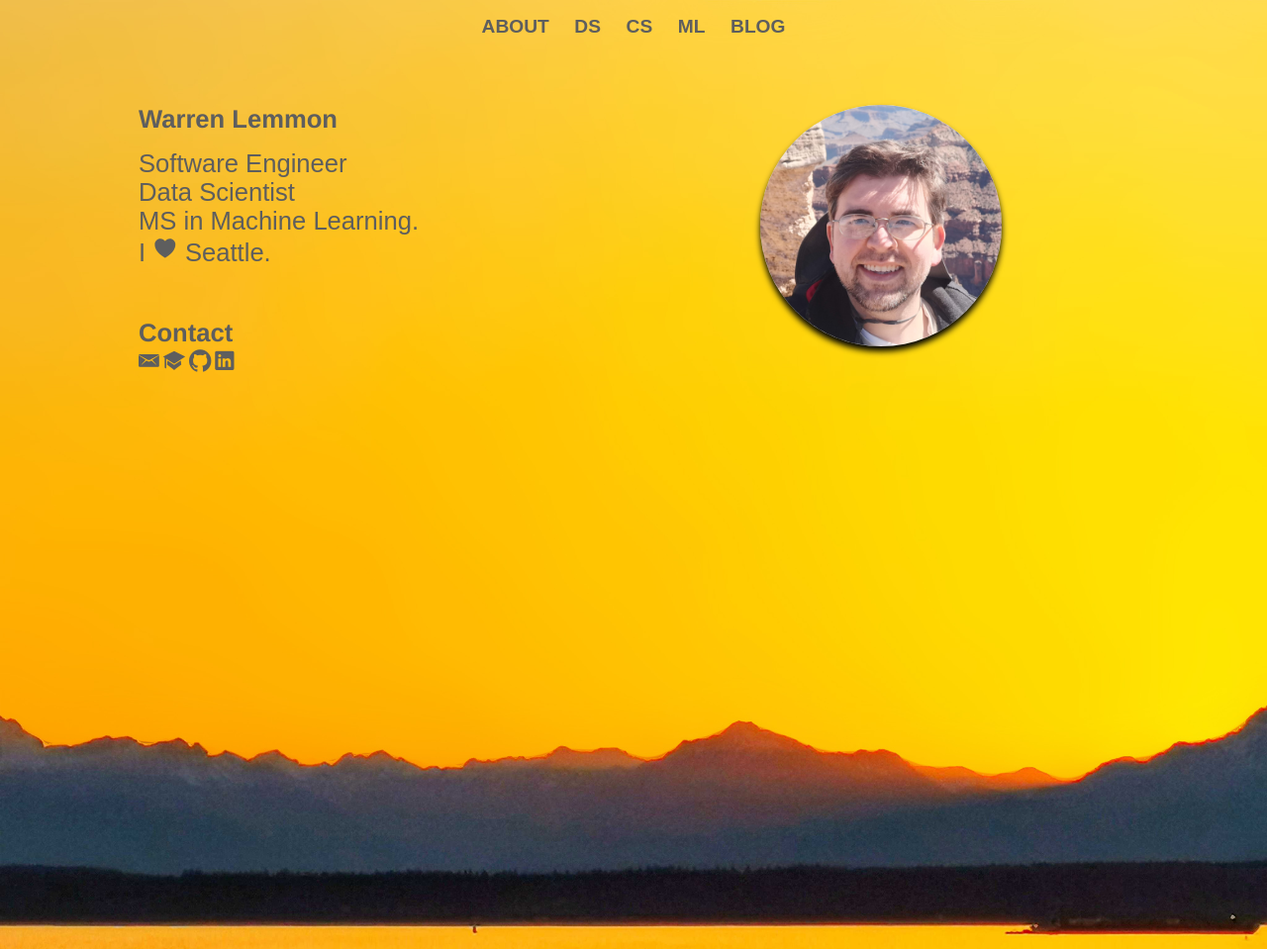
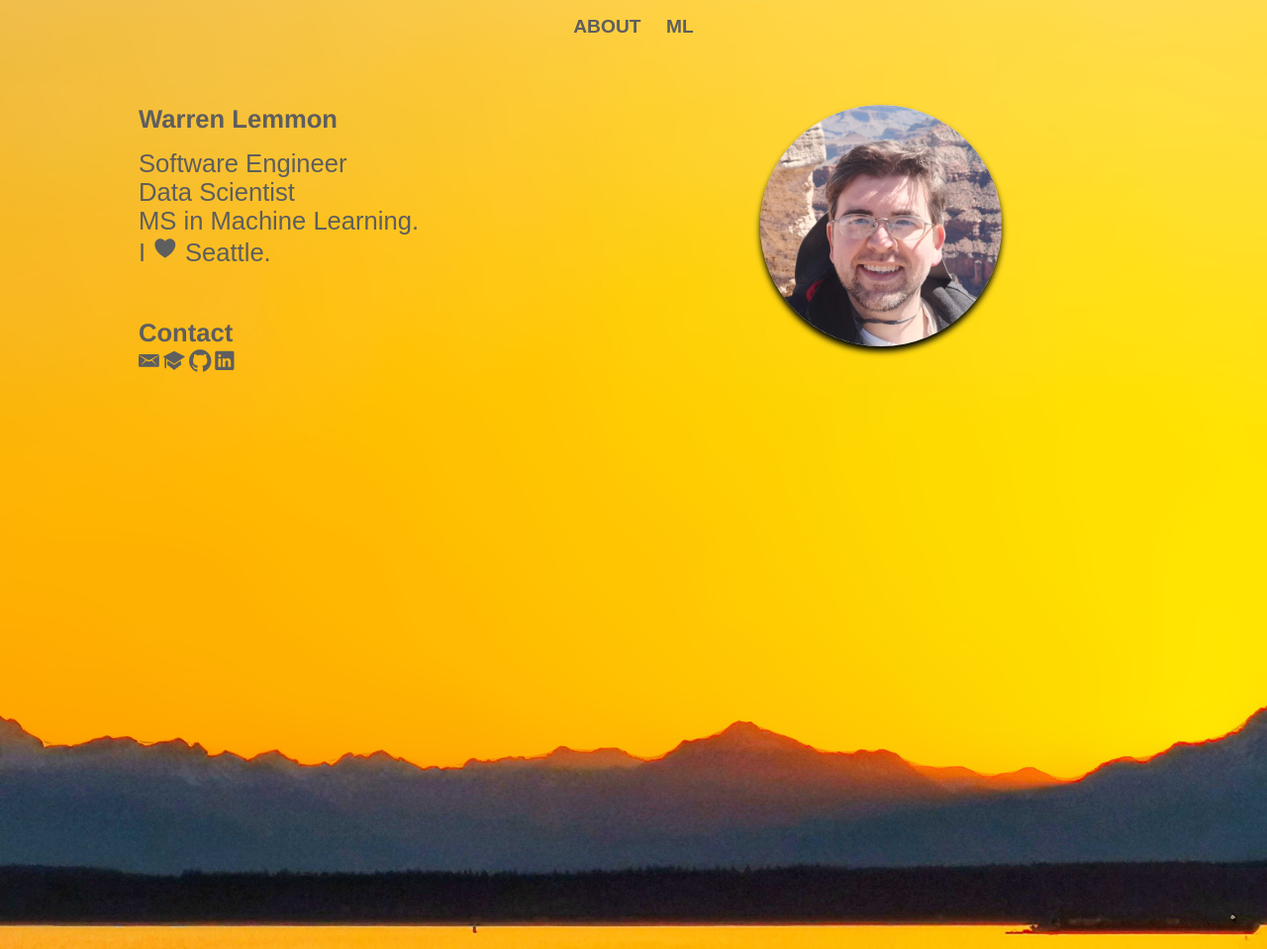
Before and after one commit to wlemmon/wlemmon.github.io, a Jekyll site: the page built from index.html, in a window 1280 px wide and 959 px high. Shown: the whole window at 99% size. Built offline with Jekyll 4.4.1, drawn with Linux system fonts in a browser that asks for light colours; nearby versions of some CDN libraries; some web fonts are replaced.

Commit message:
turning off incomplete pages.

```diff
--- a/_layouts/default.html
+++ b/_layouts/default.html
@@ -19,10 +19,10 @@
     <nav class="nav-primary">
       <ul>
         <li><a class='header-link' href="/">About</a></li>
-        <li><a class='header-link' href="/ds">DS</a></li>
-        <li><a class='header-link' href="/cs">CS</a></li>
+        <!--<li><a class='header-link' href="/ds">DS</a></li>
+        <li><a class='header-link' href="/cs">CS</a></li>-->
         <li><a class='header-link' href="/ml">ML</a></li>
-        <li><a class='header-link' href="/blog">Blog</a></li>
+        <!--<li><a class='header-link' href="/blog">Blog</a></li>-->
       </ul>
     </nav>
   </div><!-- end of div.container -->
--- a/index.html
+++ b/index.html
@@ -64,10 +64,10 @@ $( document ).ready(function() {
     <nav class="nav-primary">
       <ul>
         <li><a class='header-link' href="/">About</a></li>
-        <li><a class='header-link' href="/ds">DS</a></li>
-        <li><a class='header-link' href="/cs">CS</a></li>
+        <!--<li><a class='header-link' href="/ds">DS</a></li>
+        <li><a class='header-link' href="/cs">CS</a></li>-->
         <li><a class='header-link' href="/ml">ML</a></li>
-        <li><a class='header-link' href="/blog">Blog</a></li>
+        <!--<li><a class='header-link' href="/blog">Blog</a></li>-->
       </ul>
     </nav>
   </div><!-- end of div.container -->
```
